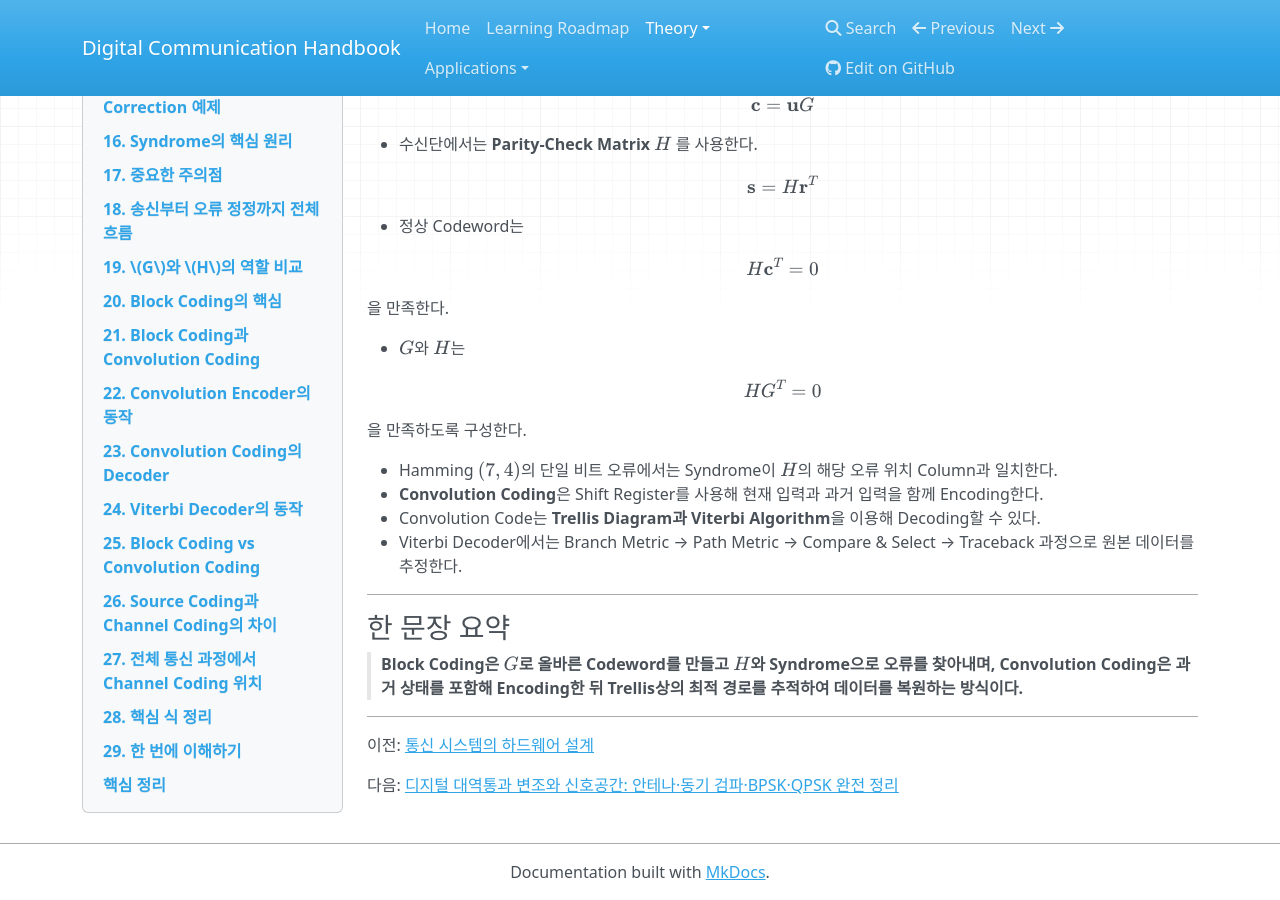
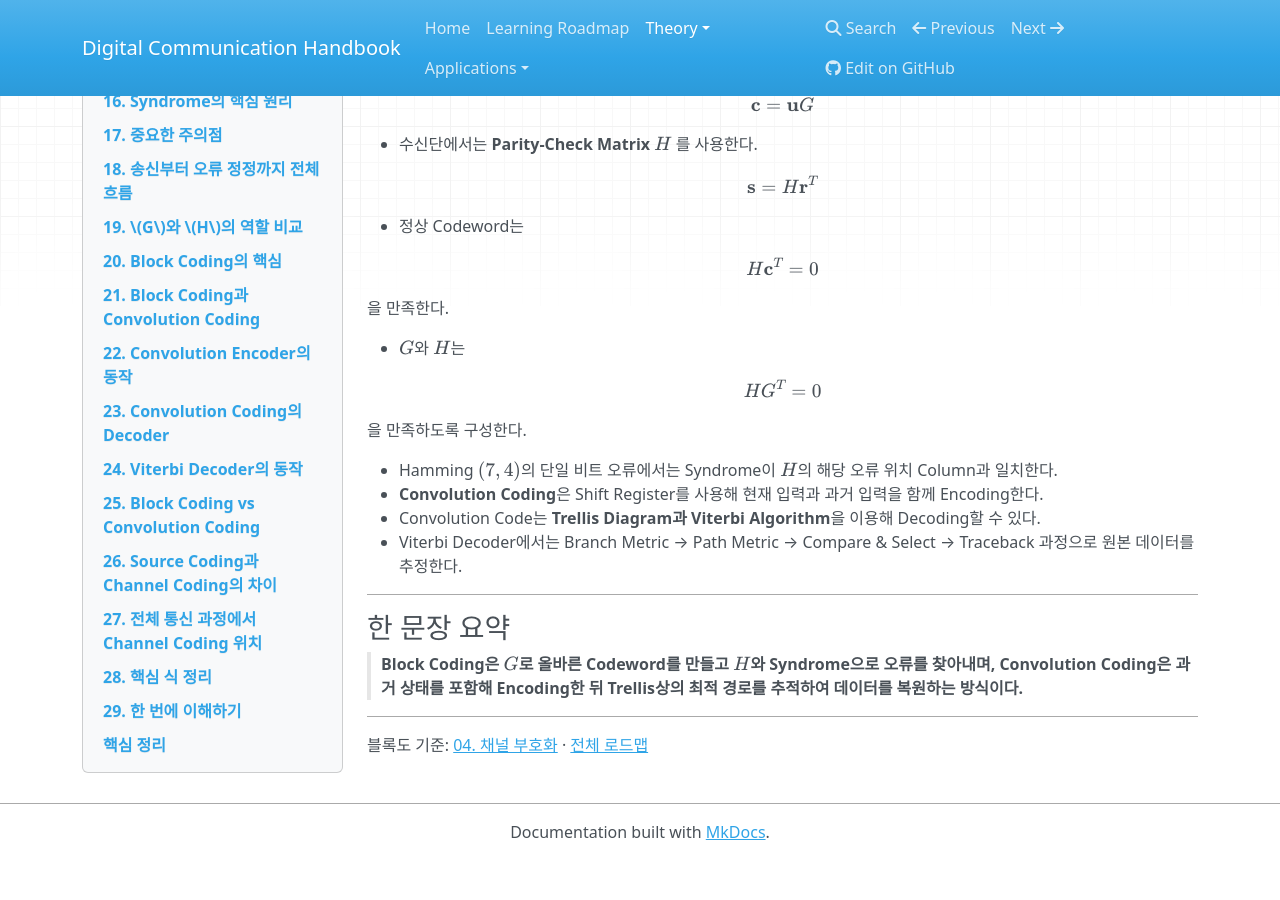
Before and after one commit to minwoo02/digital-communication-handbook, an MkDocs documentation site: the page built from docs/theory/coding/channel-coding-and-error-control.md, in a window 1280 px wide and 900 px high, scrolled down 24099 px. Built offline with MkDocs 1.6.1, drawn with Linux system fonts in a browser that asks for light colours; nearby versions of some CDN libraries; after the commit the page ends 24959 px from its top, so only the background shows below that.

Commit message:
Align docs/theory/coding with communication block order

```diff
--- a/docs/theory/coding/channel-coding-and-error-control.md
+++ b/docs/theory/coding/channel-coding-and-error-control.md
@@ -2013,6 +2013,4 @@ $$
 
 ---
 
-이전: [통신 시스템의 하드웨어 설계](../../applications/hardware/communication-hardware-design.md)
-
-다음: [디지털 대역통과 변조와 신호공간: 안테나·동기 검파·BPSK·QPSK 완전 정리](../modulation/bandpass-modulation-and-signal-space.md)
+블록도 기준: [04. 채널 부호화](../../blocks/channel-encoding.md) · [전체 로드맵](../../roadmap.md)
```
